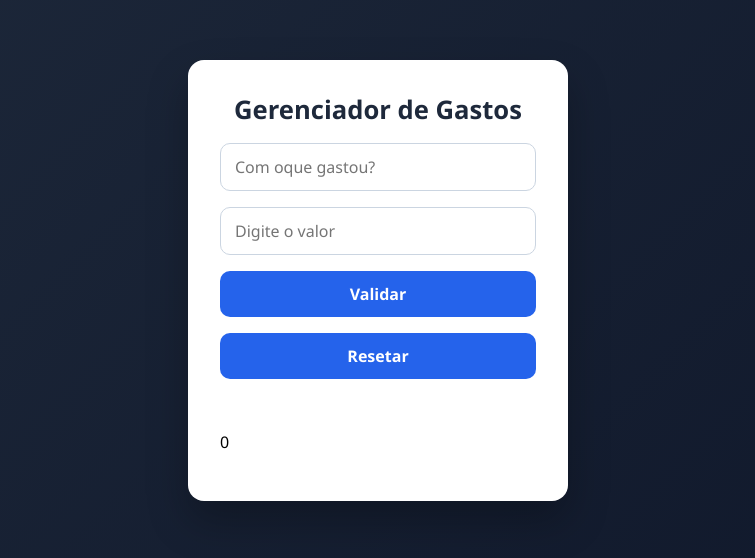
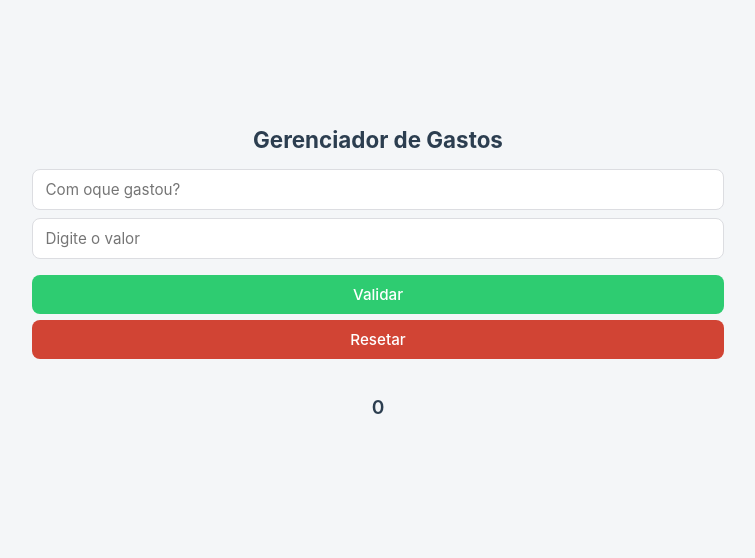
Before and after one commit to kaykysoarex/gerenciador-de-gastos-js, a plain HTML site: page index.html in a window 1280 px wide. Shown: the part 120-678 px from the top of the page, without its empty margins (262-1017 px from the left). Drawn offline with Linux system fonts and the light colour scheme.

Commit message:
Melhora estilo da lista de gastos com visual moderno e bordas arredondadas

```diff
--- a/style.css
+++ b/style.css
@@ -1,79 +1,113 @@
-/* Reset básico */
 * {
   margin: 0;
   padding: 0;
   box-sizing: border-box;
-  font-family: 'Segoe UI', Tahoma, Geneva, Verdana, sans-serif;
+  font-family: 'Inter', system-ui, -apple-system, BlinkMacSystemFont, sans-serif;
 }
 
-/* Fundo da página */
 body {
+  background-color: #f4f6f8;
   min-height: 100vh;
-  background: linear-gradient(135deg, #1e293b, #0f172a);
   display: flex;
+  justify-content: center;
   align-items: center;
-  justify-content: center;
 }
 
-/* Container principal */
-.container {
-  background-color: #ffffff;
-  padding: 32px;
+main {
+  background: #ffffff;
   width: 100%;
-  max-width: 380px;
-  border-radius: 16px;
-  box-shadow: 0 20px 40px rgba(0, 0, 0, 0.25);
+  max-width: 420px;
+  padding: 24px;
+  border-radius: 12px;
+  box-shadow: 0 10px 30px rgba(0, 0, 0, 0.08);
+}
 
-  /* alinhamento vertical */
+h1 {
+  font-size: 1.4rem;
+  margin-bottom: 16px;
+  color: #2c3e50;
+  text-align: center;
+}
+
+#mensagem {
+  min-height: 20px;
+  margin-bottom: 12px;
+  font-size: 0.9rem;
+  color: #2ecc71;
+  text-align: center;
+}
+
+/* Inputs */
+input {
+  width: 100%;
+  padding: 10px 12px;
+  margin-bottom: 8px; /* inputs mais próximos */
+  border-radius: 8px;
+  border: 1px solid #dcdde1;
+  font-size: 0.95rem;
+  transition: border-color 0.2s ease;
+}
+
+input:focus {
+  outline: none;
+  border-color: #2ecc71;
+}
+
+/* Botões */
+button {
+  width: 100%;
+  padding: 10px;
+  border-radius: 8px;
+  border: none;
+  font-size: 0.95rem;
+  font-weight: 500;
+  cursor: pointer;
+  transition: background 0.2s ease;
+}
+
+#btn {
+  background-color: #2ecc71;
+  color: #ffffff;
+  margin-top: 8px;
+}
+
+#btn:hover {
+  background-color: #27ae60;
+}
+
+#btn-reset {
+  background-color: #d14434;
+  color: #ffffff;
+  margin-top: 6px;
+}
+
+#btn-reset:hover {
+  background-color: #c0392b;
+}
+
+/* Total */
+#total {
+  margin-top: 16px;
+  font-size: 1.2rem;
+  font-weight: 600;
+  color: #2c3e50;
+  text-align: center;
+}
+
+/* Lista */
+#container {
+  margin-top: 16px;
   display: flex;
   flex-direction: column;
-  gap: 16px;
+  gap: 1px;
 }
 
-/* Título */
-.container h1 {
-  text-align: center;
-  color: #1e293b;
-  font-size: 1.6rem;
+#container p {
+  background-color: #ffffff;
+  border: 1px solid #e0e0e0;
+  border-radius: 10px;
+  padding: 10px 12px;
+  font-size: 0.95rem;
+  color: #2c3e50;
+  box-shadow: 0 4px 10px rgba(0, 0, 0, 0.05);
 }
-
-/* Input */
-.container input {
-  padding: 12px 14px;
-  border-radius: 10px;
-  border: 1px solid #cbd5e1;
-  font-size: 1rem;
-  outline: none;
-  transition: 0.3s;
-}
-
-.container input:focus {
-  border-color: #2563eb;
-  box-shadow: 0 0 0 2px rgba(37, 99, 235, 0.2);
-}
-
-/* Botão */
-.container button {
-  padding: 12px;
-  border-radius: 10px;
-  border: none;
-  background-color: #2563eb;
-  color: #ffffff;
-  font-size: 1rem;
-  font-weight: 600;
-  cursor: pointer;
-  transition: 0.3s;
-}
-
-.container button:hover {
-  background-color: #1d4ed8;
-  transform: translateY(-1px);
-}
-
-/* Mensagem */
-#mensagem {
-  text-align: center;
-  font-size: 0.95rem;
-  color: #475569;
-  min-height: 20px;
-}
```
